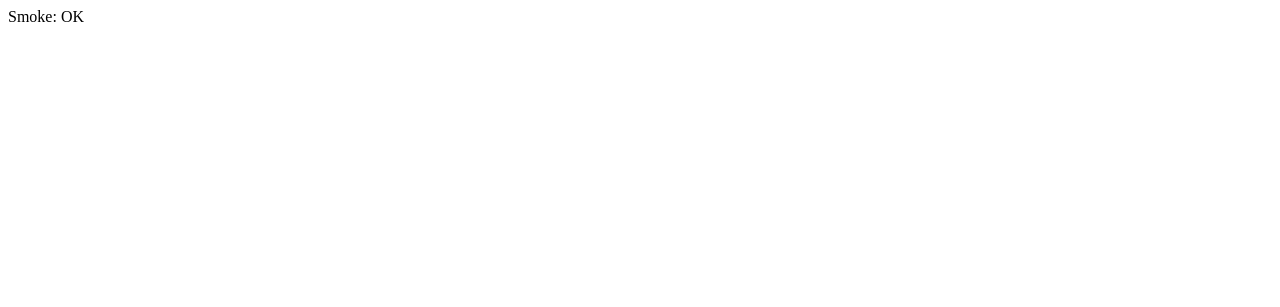
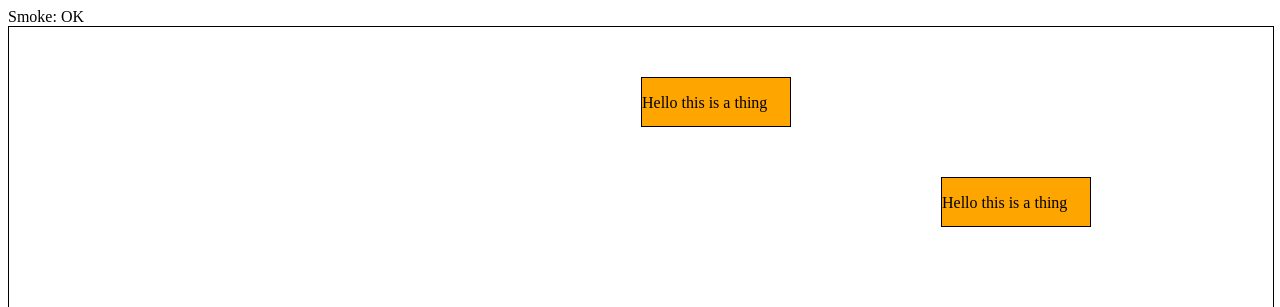
Before and after one commit to jdalt/shanty-board, a website: page public/index2.html in a window 1280 px wide. Shown: the top 307 px of the page. Drawn offline with Linux system fonts and the light colour scheme; files that its build step writes are made by us from their sources.

Commit message:
basic svg stuff

```diff
--- a/public/index2.html
+++ b/public/index2.html
@@ -6,12 +6,36 @@
     <meta charset="utf-8" />
     <meta name="viewport" content="width=device-width, initial-scale=1.0">
 
-    <link rel="stylesheet" href="css/style.css" />
+    <link rel="stylesheet" href="style2.css" />
   </head>
   <body>
     <span>Smoke: {{ "O" + "K" }}</span>
     <div id="erd" ng-controller="ErdCtrl as erd">
       <svg svg-pan svg-zoom width="100%" height="800">
+        <g class="foo">
+          <foreignObject class="entity" x="50" y="50" width="150" height="50">
+            <body>
+              <div class="thought-container">
+                <p>Hello this is a thing</p>
+                <div>Thing thing</div>
+                <br>
+                <textarea>Moar text</textarea>
+              </div>
+            </body>
+          </foreignObject>
+        </g>
+        <g class="foo">
+          <foreignObject class="entity" x="350" y="150" width="150" height="50">
+            <body>
+              <div class="thought-container">
+                <p>Hello this is a thing</p>
+                <div>Thing thing</div>
+                <br>
+                <textarea>Moar text</textarea>
+              </div>
+            </body>
+          </foreignObject>
+        </g>
       </svg>
     </div>
 
--- a/public/lib/svg-tools/svg-zoom.js
+++ b/public/lib/svg-tools/svg-zoom.js
@@ -1,4 +1,4 @@
-angular.module('svg.tools', [])
+angular.module('svg.zoom', [])
 .directive('svgZoom', [function() {
   return function($scope, element, attr) {
     var el = element[0];
--- /dev/null
+++ b/public/style2.css
@@ -0,0 +1,8 @@
+svg {
+  border: 1px solid black;
+}
+
+.entity {
+  border: 1px solid black;
+  background-color: orange;
+}
```
